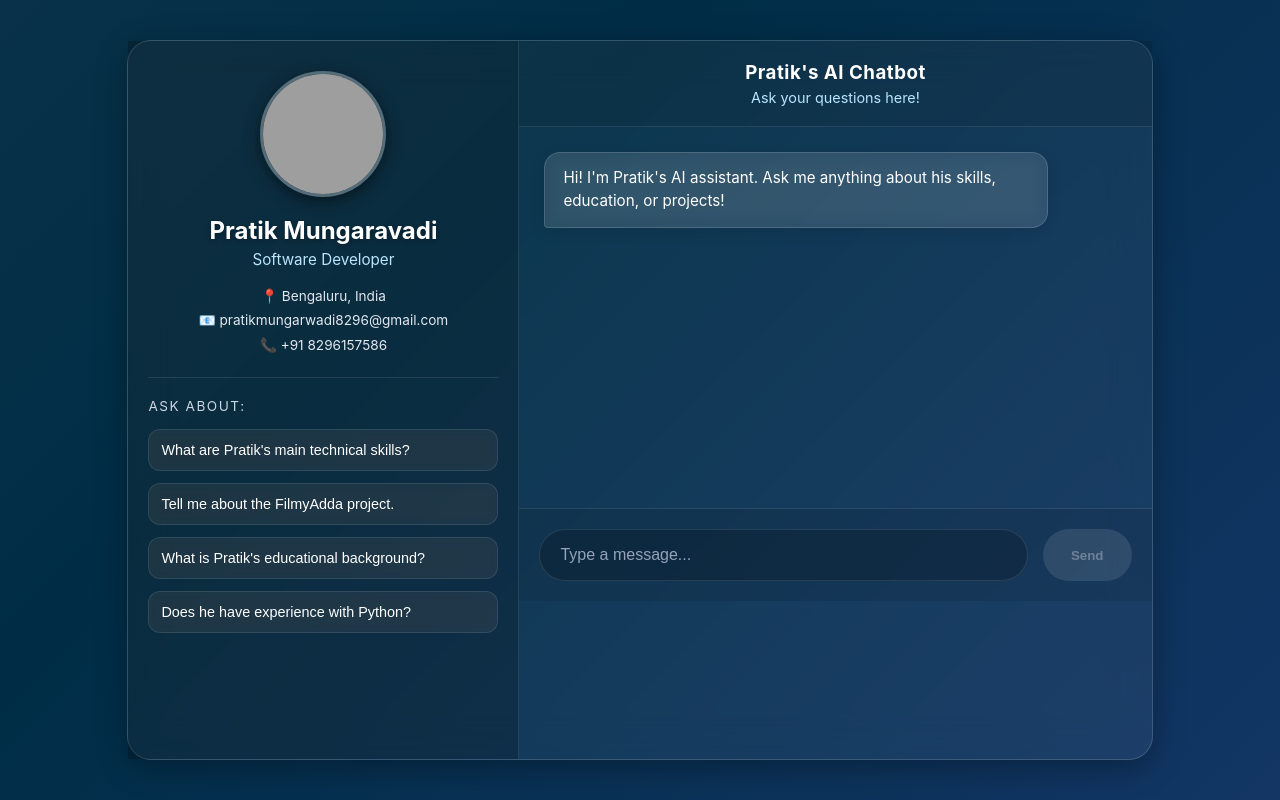
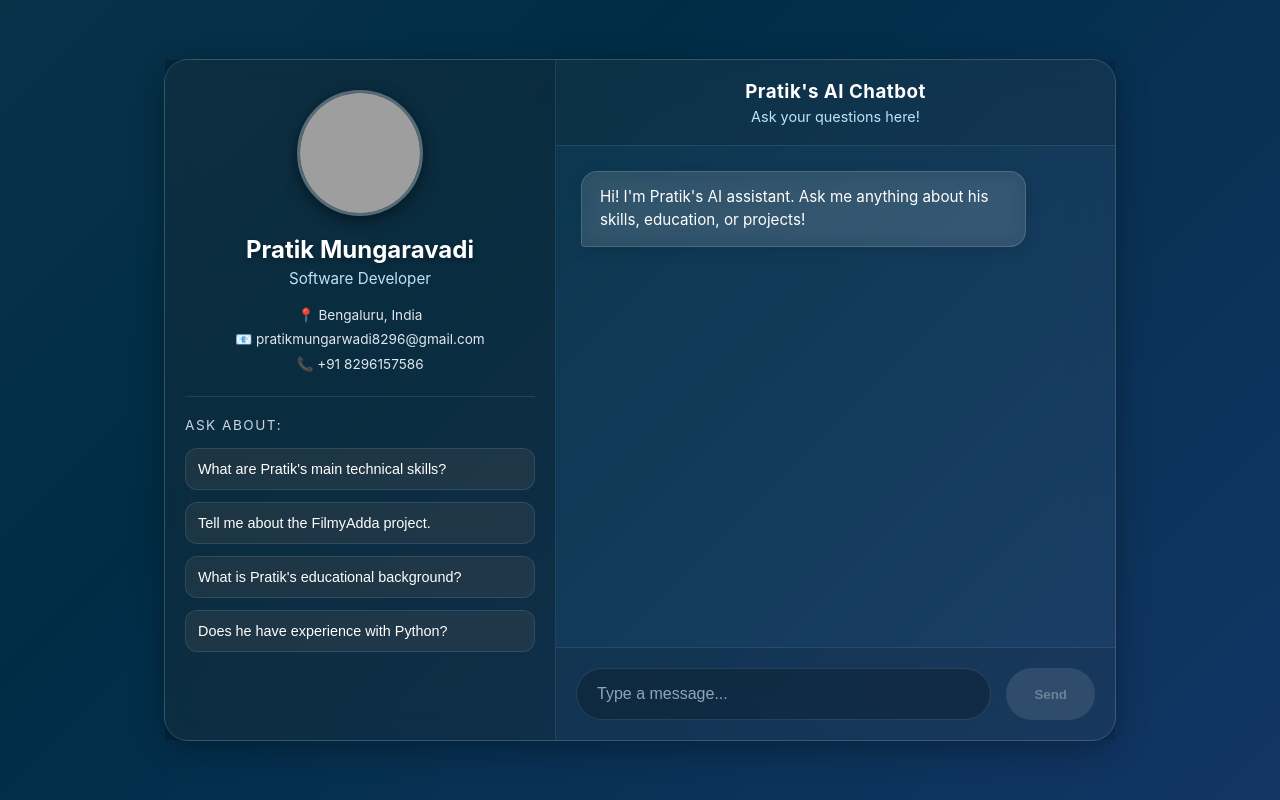
Before and after one commit to pratikm56/my-personal-chatbot, a React (Create React App) app in the folder frontend/: page / in a window 1280 px wide. Built offline with nearby package versions, Linux system fonts and the light colour scheme; grey boxes are pictures that could not be loaded.

Commit message:
changesrollback

```diff
--- a/frontend/src/App.css
+++ b/frontend/src/App.css
@@ -1,6 +1,5 @@
 body {
   margin: 0;
-  padding: 0;
   font-family: 'Inter', 'Segoe UI', Tahoma, sans-serif;
   /* Upgraded background for better glass contrast */
   background: linear-gradient(-45deg, #253e84, #002d46, #203f4f, #295879);
@@ -10,8 +9,6 @@ body {
   display: flex;
   justify-content: center;
   align-items: center;
-  overflow-x:auto;
-  overflow-y: auto;
   color: white; /* Default text color to white for dark glass */
 }
 
@@ -24,11 +21,8 @@ body {
 /* THE MAIN GLASS CONTAINER */
 .portfolio-container {
   display: flex;
-  width: 95%;
-  height: 90vh;
-  margin: 2.5dvh auto;
-  box-sizing: border-box;
-  max-width: 1400px;
+  width: 950px;
+  height: 85vh;
   /* Glass effect magic */
   background: rgba(255, 255, 255, 0.05);
   backdrop-filter: blur(20px);
@@ -49,8 +43,6 @@ body {
 }
 
 .profile-section {
-  width: 100% !important;
-  height: auto !important;
   text-align: center;
   border-bottom: 1px solid rgba(255, 255, 255, 0.1);
   padding-bottom: 20px;
@@ -58,6 +50,7 @@ body {
 }
 
 .profile-img {
+  overflow: auto;
   width: 120px;
   height: 120px;
   border-radius: 50%;
@@ -119,8 +112,6 @@ body {
 
 /* RIGHT CHAT AREA */
 .chat-section {
-  width: 100% !important;
-  height: 70vh !important;
   flex: 1;
   display: flex;
   flex-direction: column;
@@ -149,6 +140,7 @@ body {
 .chat-window {
   flex: 1;
   padding: 25px;
+  overflow-x: auto;
   overflow-y: auto;
   display: flex;
   flex-direction: column;
@@ -253,32 +245,3 @@ body {
 ::-webkit-scrollbar-thumb:hover {
   background: rgba(255, 255, 255, 0.3);
 }
-
-/* --- Mobile Responsiveness (Phones & Small Tablets) --- */
-@media screen and (max-width: 768px) {
-
-  /* Make the main glass box take up the whole screen width */
-  .chat-container {
-    flex-direction: column;
-    width: 95%;
-    height: auto;
-    margin: 20px auto;
-    gap: 15px;
-    border-radius: 15px; /* Slightly smaller corners for mobile */
-  }
-
-  /* Make chat bubbles wider so text fits better */
-  .message {
-    max-width: 90%;
-    font-size: 14px; /* Slightly smaller text */
-  }
-
-  /* Adjust the input area so the send button isn't squished */
-  .input-area {
-    gap: 8px; /* Less space between text box and button */
-  }
-
-  .input-box {
-    font-size: 16px; /* Prevents iPhones from auto-zooming when typing */
-  }
-}
```
